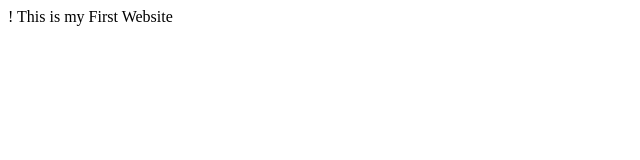
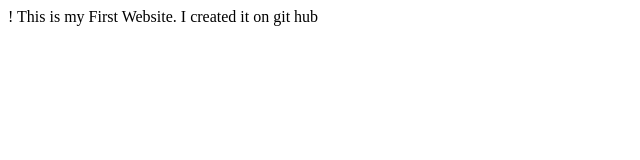
Before and after one commit to chikasae/Class0, a plain HTML site: page index.html in a window 1280 px wide. Shown: the whole page, without its empty margins (0-640 px from the left). Drawn offline with Linux system fonts and the light colour scheme.

Commit message:
Update index.html

```diff
--- a/index.html
+++ b/index.html
@@ -6,6 +6,8 @@
     <title>My First WebPage</title>
   </head>
   <body>
-    This is my First  Website
+    This is my First  Website.
+
+    I created it on git hub
   </body>
 </html>
```
